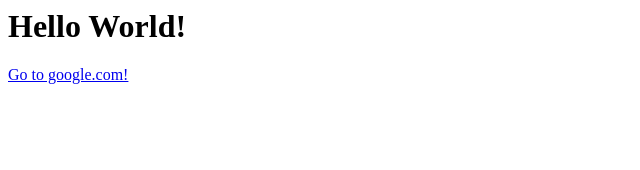
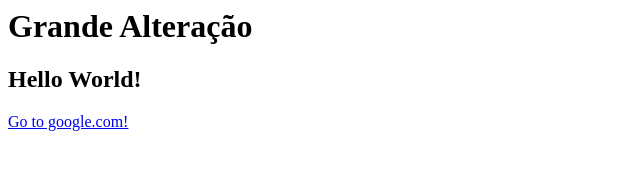
Before and after one commit to franciscoaragao/franciscoaragao.github.io, a plain HTML site: page index.html in a window 1280 px wide. Shown: the whole page, without its empty margins (0-640 px from the left). Drawn offline with Linux system fonts and the light colour scheme.

Commit message:
added new title

```diff
--- a/index.html
+++ b/index.html
@@ -1,6 +1,7 @@
 <html>
 	<body>
-		<h1>Hello World!</h1>
+		<h1>Grande Alteração</h1>
+		<h2>Hello World!</h2>
 		<a href="https://google.com">Go to google.com!</a>
 	</body>
 </html>
```
